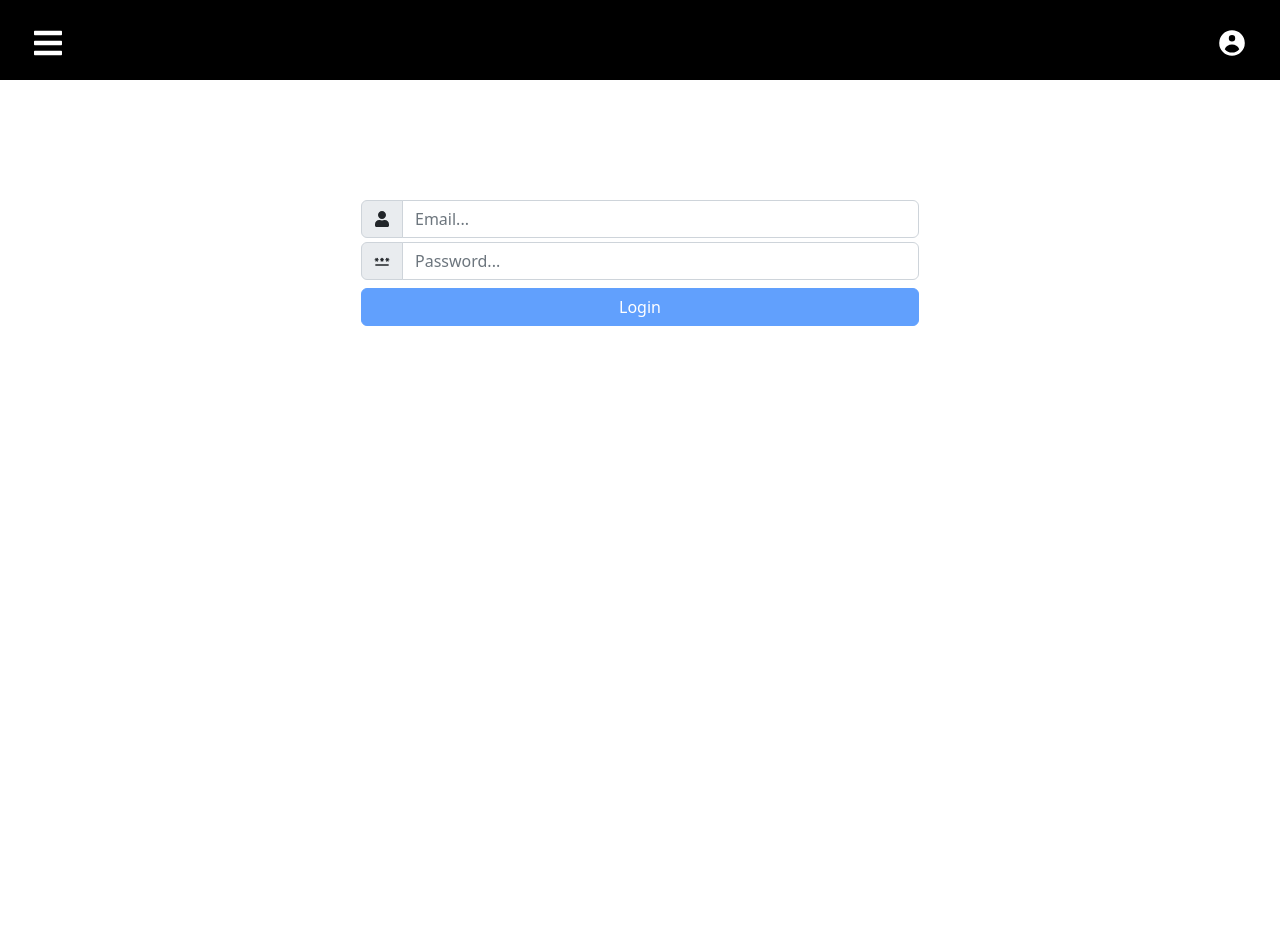
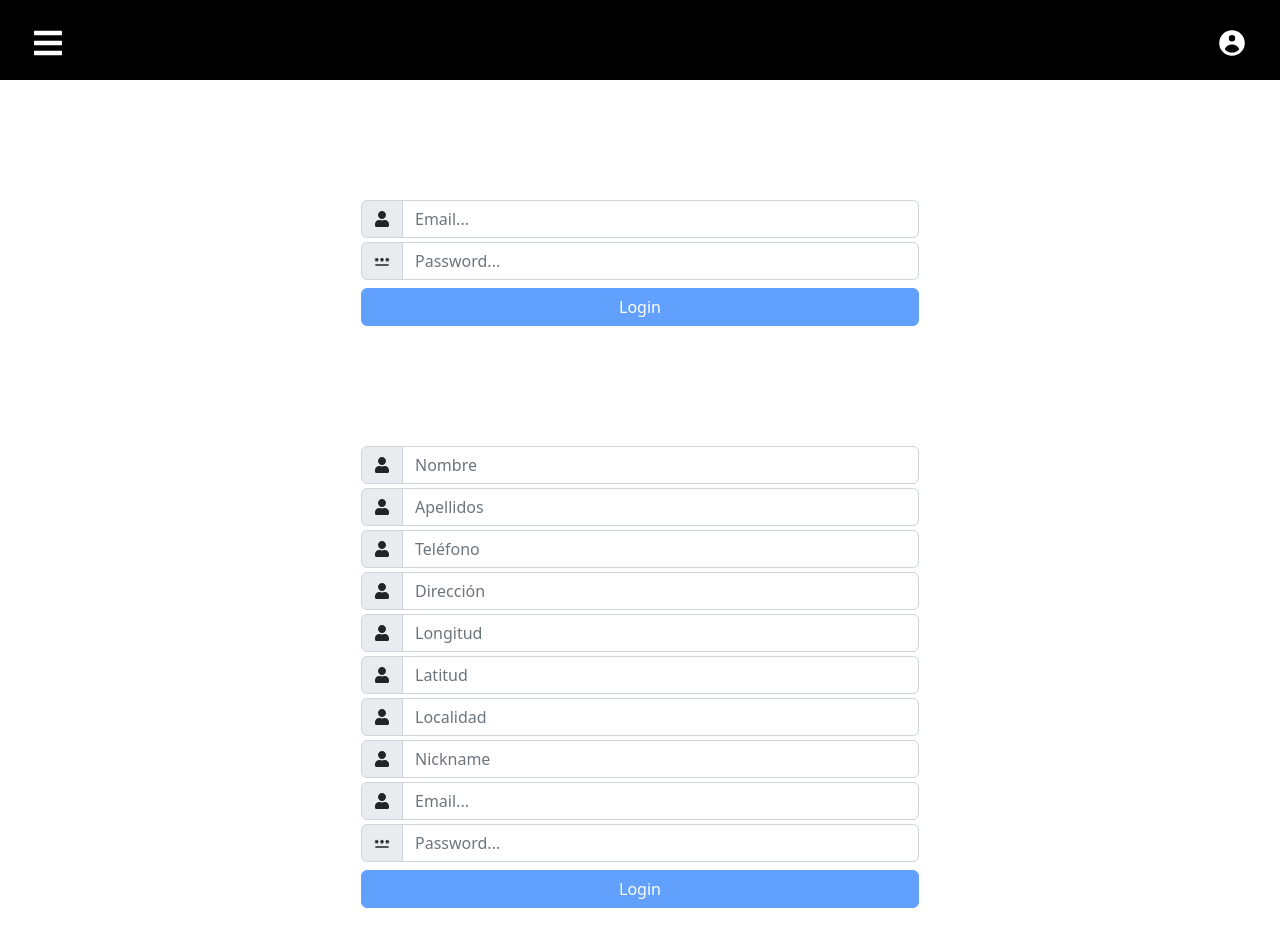
Before and after one commit to andrealgz/work-on-it, a React (Create React App) app in the folder web/: page /account in a window 1280 px wide. Shown: the top 946 px of the page. Before the commit the page ends 800 px from the top, so only its background shows below. Built offline with nearby package versions, Linux system fonts and the light colour scheme.

Commit message:
WEB: Register component created

```diff
--- a/web/src/components/account/login/Login.css
+++ b/web/src/components/account/login/Login.css
@@ -1,4 +1,4 @@
 .login {
-  height: 70vh;
   margin-top: 15vh;
+  margin-bottom: 15vh;
 }
--- /dev/null
+++ b/web/src/components/account/register/Register.jsx
@@ -0,0 +1,200 @@
+import { useForm } from "react-hook-form";
+import { useNavigate } from "react-router";
+import * as Services from "../../../services/Main";
+import * as FaIcons from "react-icons/fa";
+import * as MdIcons from "react-icons/md";
+
+function Register() {
+  const navigation = useNavigate()
+
+  const { register, handleSubmit, setError, formState: { errors, isValid } } = useForm({ mode: "onTouched" });
+
+  const handleRegister = (data) => {
+    const user = {
+      email: data.email,
+      password: data.password,
+      nickname: data.nickname,
+      name: data.name,
+      surname: data.surname,
+      phone: data.phone,
+      address: data.address,
+      location:{
+        type: 'Point',
+        coordinates: [data.lng, data.lat]
+      },
+      locality: data.locality,
+    }
+
+    Services
+      .register(user)
+      .then(() => navigation("/"))
+      .catch(error => {
+        if (error.response?.data?.errors) {
+          const { errors } = error.response.data;
+          Object.keys(error.response.data.errors).forEach((error) => {
+            setError(error, { message: errors[error].message });
+          });
+        }
+      });
+  }
+
+
+  return (
+    <div className="login container d-flex flex-column align-items-center">
+      <form className="w-50" onSubmit={handleSubmit(handleRegister)}>
+
+        <div className="input-group mb-1">
+          <span className="input-group-text">
+            <FaIcons.FaUser />
+          </span>
+          <input
+            type="text"
+            className={`form-control ${errors.name ? "is-invalid" : ""}`}
+            placeholder="Nombre"
+            {...register("name", {
+              required: "El nombre es obligatorio",
+            })}
+          />
+          {errors.name && (
+            <div className="invalid-feedback">{errors.name.message}</div>
+          )}
+        </div>
+
+        <div className="input-group mb-1">
+          <span className="input-group-text">
+            <FaIcons.FaUser />
+          </span>
+          <input
+            type="text"
+            className={`form-control ${errors.surname ? "is-invalid" : ""}`}
+            placeholder="Apellidos"
+            {...register("surname", {
+              required: "Los apellidos son obligatorios",
+            })}
+          />
+          {errors.surname && (
+            <div className="invalid-feedback">{errors.surname.message}</div>
+          )}
+        </div>
+
+        <div className="input-group mb-1">
+          <span className="input-group-text">
+            <FaIcons.FaUser />
+          </span>
+          <input
+            type="text"
+            className={`form-control ${errors.phone ? "is-invalid" : ""}`}
+            placeholder="Teléfono"
+            {...register("phone")}
+          />
+          {errors.phone && (
+            <div className="invalid-feedback">{errors.phone.message}</div>
+          )}
+        </div>
+
+        <div className="input-group mb-1">
+          <span className="input-group-text">
+            <FaIcons.FaUser />
+          </span>
+          <input type="text" className={`form-control ${errors.address ? "is-invalid" : ''}`} placeholder="Dirección"
+            {...register("address", {
+              required: "La dirección es obligatoria",
+            })} />
+          {errors.address && (<div className="invalid-feedback">{errors.address.message}</div>)}
+        </div>
+
+        <div className="input-group mb-1">
+          <span className="input-group-text">
+            <FaIcons.FaUser />
+          </span>
+          <input type="number" className={`form-control ${errors.lng ? "is-invalid" : ''}`} placeholder="Longitud"
+            {...register("lng", {
+              required: "La longitud es obligatoria",
+            })}/>
+        </div>
+
+        <div className="input-group mb-1">
+          <span className="input-group-text">
+            <FaIcons.FaUser />
+          </span>
+          <input type="number" className={`form-control ${errors.lat ? "is-invalid" : ''}`} placeholder="Latitud"
+            {...register("lat", {
+              required: "La latitud es obligatoria",
+            })}/>
+        </div>
+
+        <div className="input-group mb-1">
+          <span className="input-group-text">
+            <FaIcons.FaUser />
+          </span>
+          <input type="text" className={`form-control ${errors.locality ? "is-invalid" : ''}`} placeholder="Localidad"
+            {...register("locality", {
+              required: "La localidad es obligatoria",
+            })} />
+          {errors.locality && (<div className="invalid-feedback">{errors.locality.message}</div>)}
+        </div>
+
+
+        <div className="input-group mb-1">
+          <span className="input-group-text">
+            <FaIcons.FaUser />
+          </span>
+          <input
+            type="text"
+            className={`form-control ${errors.nickname ? "is-invalid" : ""}`}
+            placeholder="Nickname"
+            {...register("nickname", {
+              required: "El nickname es obligatorio",
+            })}
+          />
+          {errors.nickname && (
+            <div className="invalid-feedback">{errors.nickname.message}</div>
+          )}
+        </div>
+
+
+        <div className="input-group mb-1">
+          <span className="input-group-text">
+            <FaIcons.FaUser />
+          </span>
+          <input
+            type="email"
+            className={`form-control ${errors.email ? "is-invalid" : ""}`}
+            placeholder="Email..."
+            {...register("email", {
+              required: "Email es obligatorio",
+            })}
+          />
+          {errors.email && (
+            <div className="invalid-feedback">{errors.email.message}</div>
+          )}
+        </div>
+
+        <div className="input-group mb-1">
+          <span className="input-group-text">
+            <MdIcons.MdPassword />
+          </span>
+          <input
+            type="password"
+            className={`form-control ${errors.password ? "is-invalid" : ""}`}
+            placeholder="Password..."
+            {...register("password", {
+              required: "Password es obligatoria",
+            })}
+          />
+          {errors.password && (
+            <div className="invalid-feedback">{errors.password.message}</div>
+          )}
+        </div>
+
+        <div className="d-grid mt-2">
+          <button className="btn btn-primary" type="submit" disabled={!isValid}>
+            Login
+          </button>
+        </div>
+      </form>
+    </div>
+  )
+}
+
+export default Register;
--- a/web/src/components/index.js
+++ b/web/src/components/index.js
@@ -4,3 +4,4 @@ export { default as DetailService } from "./services/detail/DetailService";
 export { default as ListServices } from "./services/list/ListServices";
 export { default as CreateService } from "./services/create/CreateService";
 export { default as DetailOrder } from "./orders/detail/DetailOrder";
+export { default as Register } from "./account/register/Register";
--- a/web/src/screens/users/account/AccountScreen.jsx
+++ b/web/src/screens/users/account/AccountScreen.jsx
@@ -1,11 +1,12 @@
-import { Login } from "../../../components";
+import { Login, Register } from "../../../components";
 
 function AccountScreen() {
   return (
     <>
       <Login />
+      <Register />
     </>
   )
 }
 
-export default AccountScreen
+export default AccountScreen;
```
